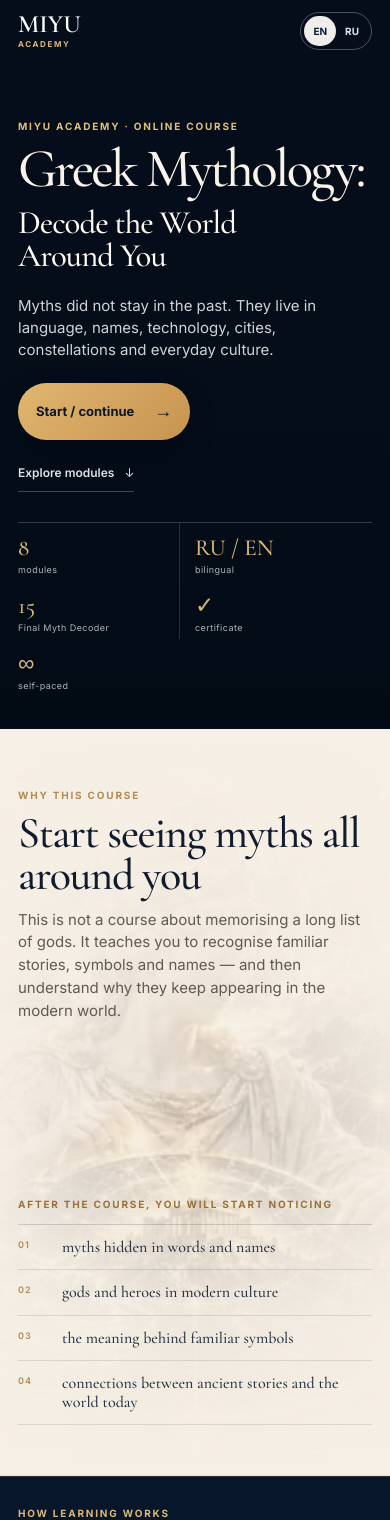
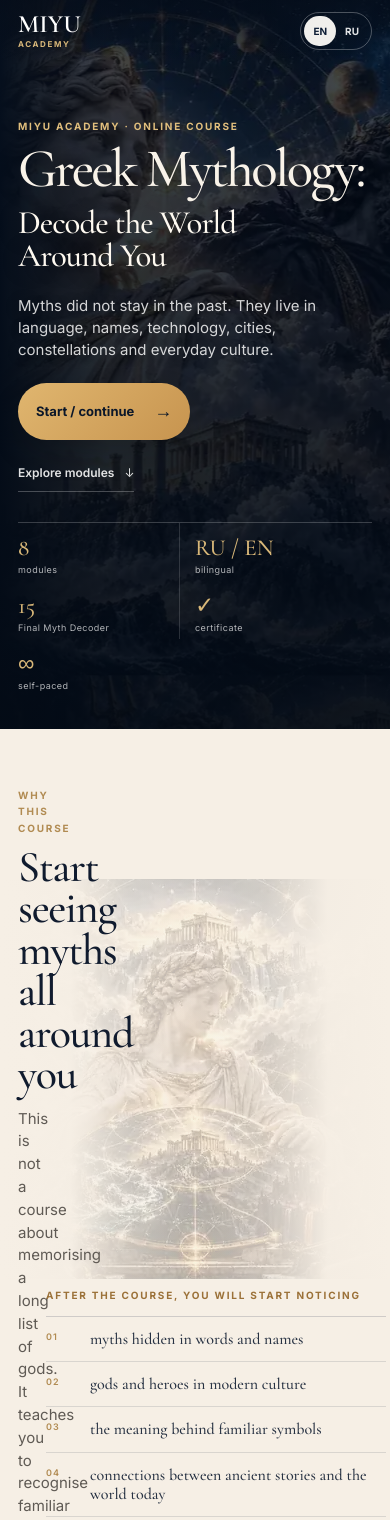
Before and after one commit to olesiabositi-hub/miyu-academy, a Next.js app: page /en/courses/greek-mythology in a window 390 px wide. Shown: the top 1520 px of the page. Built offline with nearby package versions, Linux system fonts and the light colour scheme.

Commit message:
Use native-size layered artwork for crisp full-bleed course hero

```diff
--- a/app/[locale]/globals.css
+++ b/app/[locale]/globals.css
@@ -1200,3 +1200,146 @@ h1,h2,h3,h4{font-family:var(--font-serif);font-weight:500;line-height:1.05;color
   }
   .gmWhyArt img{object-position:61% 46%;opacity:.46}
 }
+
+/* Greek Mythology hero/full-bleed + visible editorial second scene fix, 2026-10-06 */
+.gmHero{
+  min-height:620px;
+  background:#081426;
+}
+.gmHeroBackdrop{
+  position:absolute;
+  inset:0;
+  z-index:-3;
+  overflow:hidden;
+  background:#081426;
+}
+.gmHeroBackdrop:before{
+  content:"";
+  position:absolute;
+  inset:0;
+  background-image:url("/visuals/miyu-home-hero.webp");
+  background-repeat:no-repeat;
+  background-position:left center;
+  background-size:auto 100%;
+  filter:saturate(.88) contrast(1.03) brightness(.78);
+}
+.gmHeroBackdrop:after{
+  content:"";
+  position:absolute;
+  top:0;
+  right:0;
+  width:min(62vw,1200px);
+  height:100%;
+  background-image:url("/visuals/gm-course-sprite.webp");
+  background-repeat:no-repeat;
+  background-size:1200px 1451px;
+  background-position:right top;
+  filter:saturate(.94) contrast(1.035);
+  -webkit-mask-image:linear-gradient(90deg,transparent 0%,rgba(0,0,0,.38) 9%,#000 23%,#000 100%);
+  mask-image:linear-gradient(90deg,transparent 0%,rgba(0,0,0,.38) 9%,#000 23%,#000 100%);
+}
+.gmHeroVignette{
+  background:
+    linear-gradient(90deg,rgba(3,11,23,.80) 0%,rgba(3,11,23,.64) 24%,rgba(3,11,23,.26) 48%,rgba(3,11,23,.05) 68%,rgba(3,11,23,.08) 100%),
+    linear-gradient(180deg,rgba(3,9,19,.24),transparent 36%,rgba(3,9,19,.22) 100%);
+}
+.gmHeroCopy{width:min(650px,51vw)}
+.gmHeroCopy h1{text-shadow:0 3px 28px rgba(1,7,14,.28)}
+.gmHeroLead{text-shadow:0 2px 18px rgba(1,7,14,.22)}
+
+/* The second block is a real editorial scene again:
+   one native-size artwork in the space between the two text columns, never a card. */
+.gmWhy{
+  min-height:420px;
+  background:#f6efe5;
+}
+.gmWhy:before{
+  z-index:1;
+  background:
+    linear-gradient(90deg,#f6efe5 0%,rgba(246,239,229,.98) 18%,rgba(246,239,229,.46) 33%,rgba(246,239,229,.18) 50%,rgba(246,239,229,.42) 68%,rgba(246,239,229,.97) 84%,#f6efe5 100%),
+    linear-gradient(180deg,rgba(246,239,229,.30),rgba(246,239,229,.04) 46%,rgba(246,239,229,.34));
+}
+.gmWhyArt{
+  position:absolute;
+  z-index:0;
+  top:10px;
+  bottom:auto;
+  left:50%;
+  width:600px;
+  height:400px;
+  opacity:.92;
+  transform:translateX(-50%);
+  -webkit-mask-image:linear-gradient(90deg,transparent 0%,#000 10%,#000 90%,transparent 100%);
+  mask-image:linear-gradient(90deg,transparent 0%,#000 10%,#000 90%,transparent 100%);
+}
+.gmWhyArt .courseArtwork{
+  width:600px;
+  height:400px;
+  filter:saturate(.72) contrast(1.01) brightness(1.03);
+}
+.gmWhyGrid{
+  position:relative;
+  z-index:2;
+  grid-template-columns:minmax(0,.72fr) minmax(340px,.72fr);
+  gap:34%;
+}
+.gmWhyCopy,.gmWhyNotice{
+  position:relative;
+  z-index:3;
+}
+
+@media(max-width:1120px){
+  .gmHeroBackdrop:after{width:min(68vw,1200px)}
+  .gmHeroCopy{width:min(620px,58vw)}
+  .gmWhyGrid{gap:25%}
+  .gmWhyArt{opacity:.66}
+}
+@media(max-width:860px){
+  .gmHero{min-height:670px}
+  .gmHeroBackdrop:before{
+    background-position:32% center;
+    background-size:auto 100%;
+  }
+  .gmHeroBackdrop:after{
+    width:min(88vw,1200px);
+    opacity:.72;
+    -webkit-mask-image:linear-gradient(90deg,transparent 0%,#000 28%,#000 100%);
+    mask-image:linear-gradient(90deg,transparent 0%,#000 28%,#000 100%);
+  }
+  .gmHeroVignette{
+    background:
+      linear-gradient(90deg,rgba(3,11,23,.86),rgba(3,11,23,.63) 58%,rgba(3,11,23,.18)),
+      linear-gradient(180deg,rgba(3,9,19,.15),transparent 42%,rgba(3,9,19,.48));
+  }
+  .gmWhyArt{
+    top:132px;
+    left:50%;
+    width:600px;
+    height:400px;
+    opacity:.46;
+  }
+  .gmWhyArt .courseArtwork{width:600px;height:400px}
+  .gmWhyGrid{gap:28px}
+}
+@media(max-width:620px){
+  .gmHero{min-height:710px}
+  .gmHeroBackdrop:before{
+    background-position:42% center;
+    filter:saturate(.84) contrast(1.02) brightness(.66);
+  }
+  .gmHeroBackdrop:after{
+    width:100%;
+    opacity:.48;
+    background-position:66% top;
+  }
+  .gmHeroVignette{
+    background:linear-gradient(180deg,rgba(3,10,20,.44),rgba(3,10,20,.74) 56%,rgba(3,10,20,.91));
+  }
+  .gmHeroCopy{width:100%}
+  .gmWhyArt{
+    top:150px;
+    width:600px;
+    height:400px;
+    opacity:.38;
+  }
+}
```
